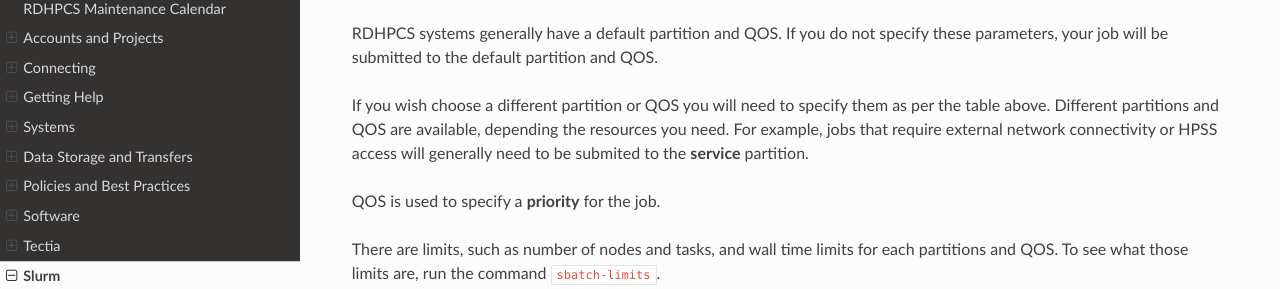
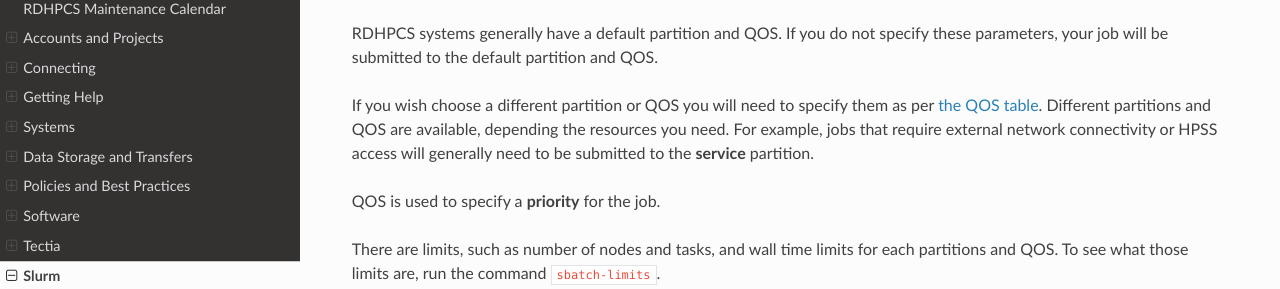
Before and after one commit to NOAA-RDHPCS/noaa-rdhpcs.github.io, a Sphinx documentation site: the page built from source/slurm/overview.rst, in a window 1280 px wide and 900 px high, scrolled down 6588 px. Shown: the part 162-451 px from the top of the window. Built offline with Sphinx 7.4.7 and the Read the Docs theme 3.1.0, drawn with Linux system fonts in a browser that asks for light colours; pages that are not in the unit, such as notebooks, are missing from menus.

Commit message:
added a link to QOS table (#451)

```diff
--- a/source/slurm/overview.rst
+++ b/source/slurm/overview.rst
@@ -406,10 +406,10 @@ specify these parameters, your job will be submitted to the default partition
 and QOS.
 
 If you wish choose a different partition or QOS you will need to specify them
-as per the table above. Different partitions and QOS are available, depending
-the resources you need. For example, jobs that require external network
-connectivity or HPSS access will generally need to be submited to the
-**service** partition.
+as per :ref:`the QOS table <QOS-table>`. Different partitions and QOS are
+available, depending the resources you need. For example, jobs that require
+external network connectivity or HPSS access will generally need to be
+submitted to the **service** partition.
 
 QOS is used to specify a **priority** for the job.
 
```
Also changed, not shown: source/queue_policy/policies.rst (+7 -5 lines).
